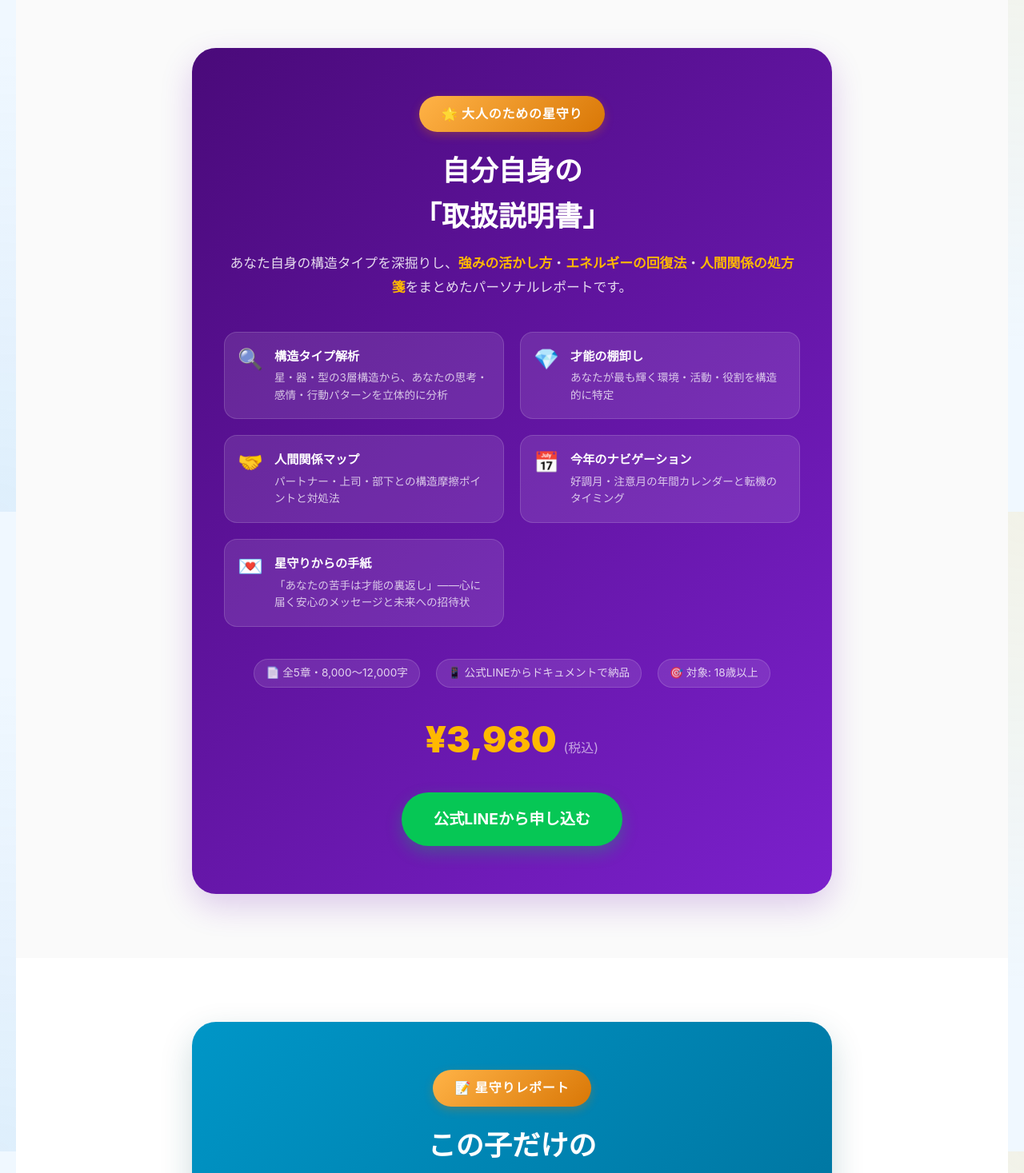
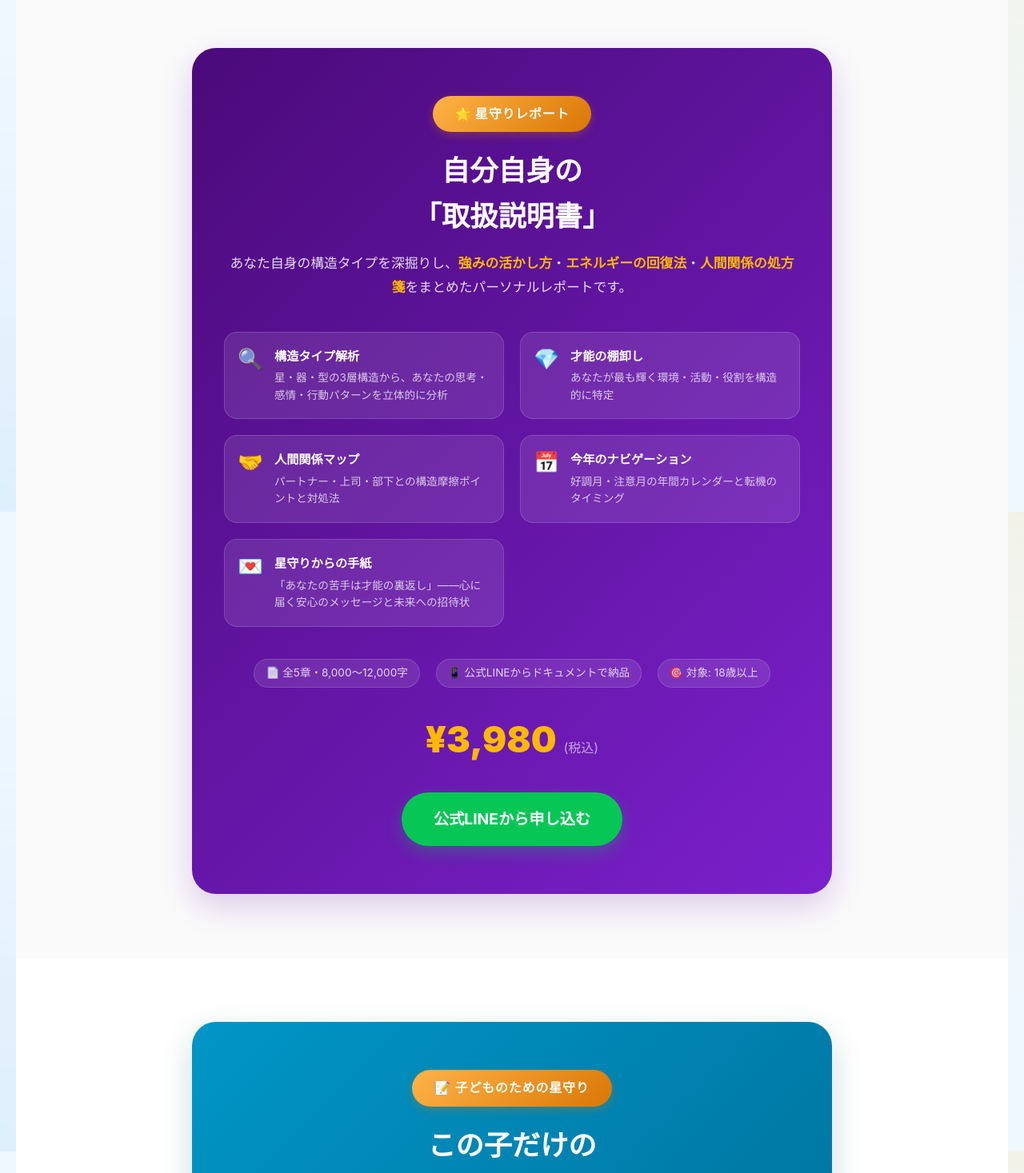
Before and after one commit to naotoada/hoshimori-web, a Next.js app: page / in a window 1280 px wide. Shown: the part 4160-5627 px from the top of the page at 80% size. Built offline with nearby package versions, Linux system fonts and the light colour scheme.

Commit message:
Update: 各種レポートカードのバッジテキストを変更（大人のための星守り→星守りレポート、星守りレポート→子どものための星守り）

```diff
--- a/src/app/compatibility/page.tsx
+++ b/src/app/compatibility/page.tsx
@@ -227,7 +227,7 @@ function ResultView({ result }: { result: CompatResult }) {
       <ShareButtons text={shareText} url={shareUrl} hashtags={['星守り', '星守りなかよし診断']} />
 
       <div className={styles.ctaAreaSelf}>
-        <span className={styles.reportBadge}>📝 大人のための星守り</span>
+        <span className={styles.reportBadge}>📝 星守りレポート</span>
         <p className={styles.ctaText}>
           相手との関係をもっと深めたい大人の方へ。<br/>
           大人のあなた自身の「取扱説明書（星守りレポート）」で、<br className={styles.spOnly}/>人間関係の処方箋や、才能の活かし方を<br className={styles.spOnly}/>詳しく知ることができます。
@@ -237,7 +237,7 @@ function ResultView({ result }: { result: CompatResult }) {
       </div>
 
       <div className={styles.ctaArea}>
-        <span className={styles.reportBadge}>📝 星守りレポート</span>
+        <span className={styles.reportBadge}>📝 子どものための星守り</span>
         <p className={styles.ctaText}>
           子育てのヒントをもっと知りたい方へ。<br/>
           お子様専用の『星守りレポート』で、<br className={styles.spOnly}/>すれ違いの乗りこえ方や、毎日の声かけのコツ、<br className={styles.spOnly}/>才能の伸ばし方をお届けします。
--- a/src/app/hoshimori/[id]/page.tsx
+++ b/src/app/hoshimori/[id]/page.tsx
@@ -139,7 +139,7 @@ export default async function HoshimoriDetailPage({ params }: { params: Promise<
       )}
 
       <div className={styles.ctaAreaSelf}>
-        <span className={styles.reportBadge}>📝 大人のための星守り</span>
+        <span className={styles.reportBadge}>📝 星守りレポート</span>
         <p className={styles.ctaText}>
           こちらの内容は「星守り」のほんの一部です。<br/>
           才能の活かし方・人間関係の処方箋・今年のナビゲーションまで、<br className={styles.spOnly}/>全5章のパーソナルレポートをお届けします。
@@ -149,7 +149,7 @@ export default async function HoshimoriDetailPage({ params }: { params: Promise<
       </div>
 
       <div className={styles.ctaArea}>
-        <span className={styles.reportBadge}>📝 星守りレポート</span>
+        <span className={styles.reportBadge}>📝 子どものための星守り</span>
         <p className={styles.ctaText}>
           子供向けの「取扱説明書」もあります。<br/>
           お子様専用の『星守りレポート』で、<br className={styles.spOnly}/>才能の伸ばし方・褒め方・叱り方まで<br className={styles.spOnly}/>全6章の取扱説明書をお届けします。
--- a/src/app/page.tsx
+++ b/src/app/page.tsx
@@ -106,7 +106,7 @@ export default function Home() {
       <section className={styles.selfReportSection} id="self-report">
         <div className={styles.container}>
           <div className={styles.selfReportBox}>
-            <span className={styles.selfReportBadge}>🌟 大人のための星守り</span>
+            <span className={styles.selfReportBadge}>🌟 星守りレポート</span>
             <h2>自分自身の<br/>「取扱説明書」</h2>
             <p className={styles.selfReportLead}>
               あなた自身の構造タイプを深掘りし、<br className={styles.spOnly}/>
@@ -167,7 +167,7 @@ export default function Home() {
       <section className={styles.reportSection} id="report">
         <div className={styles.container}>
           <div className={styles.reportBox}>
-            <span className={styles.reportBadge}>📝 星守りレポート</span>
+            <span className={styles.reportBadge}>📝 子どものための星守り</span>
             <h2>この子だけの<br/>「取扱説明書」</h2>
             <p className={styles.reportLead}>
               生年月日から導き出される90タイプの星守り構造を深掘りし、<br className={styles.spOnly}/>
```
